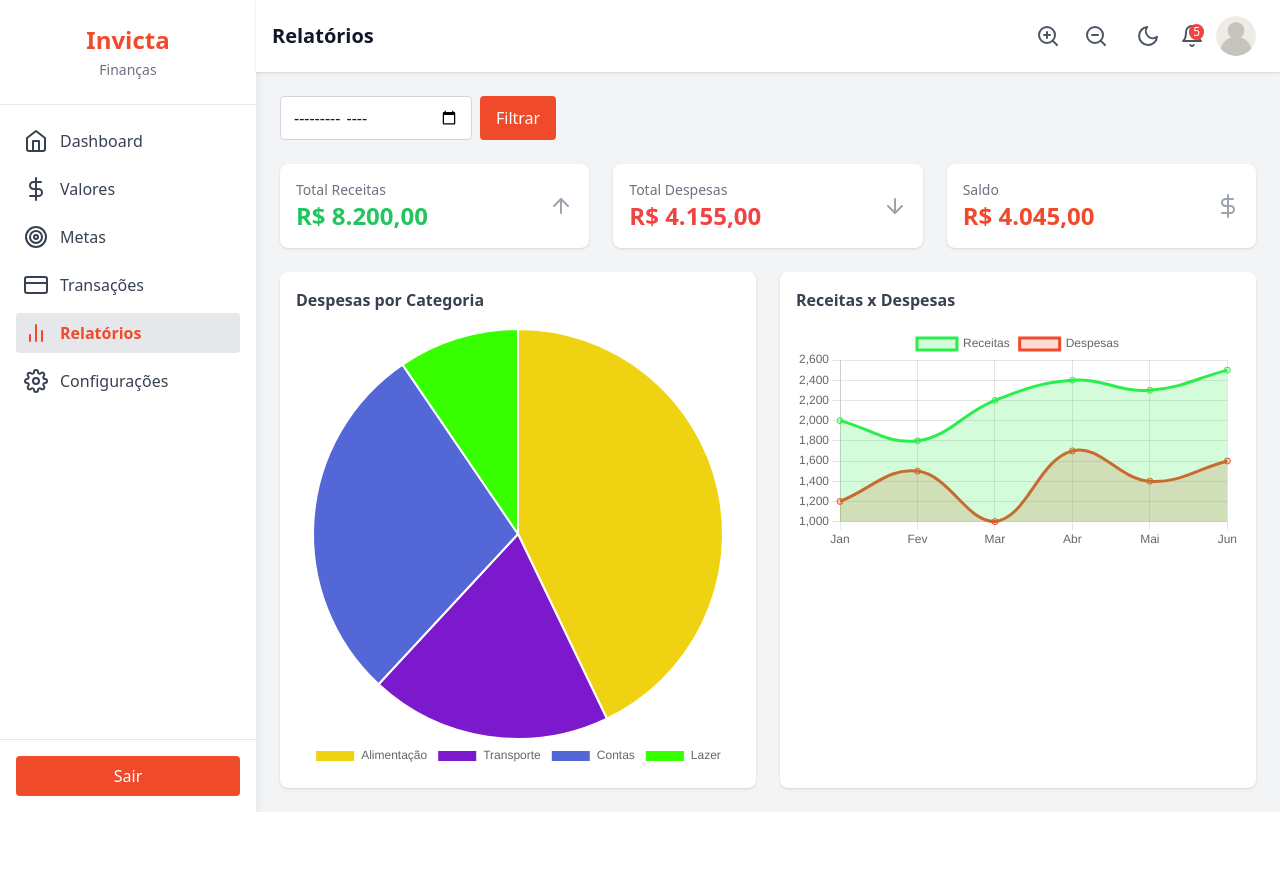
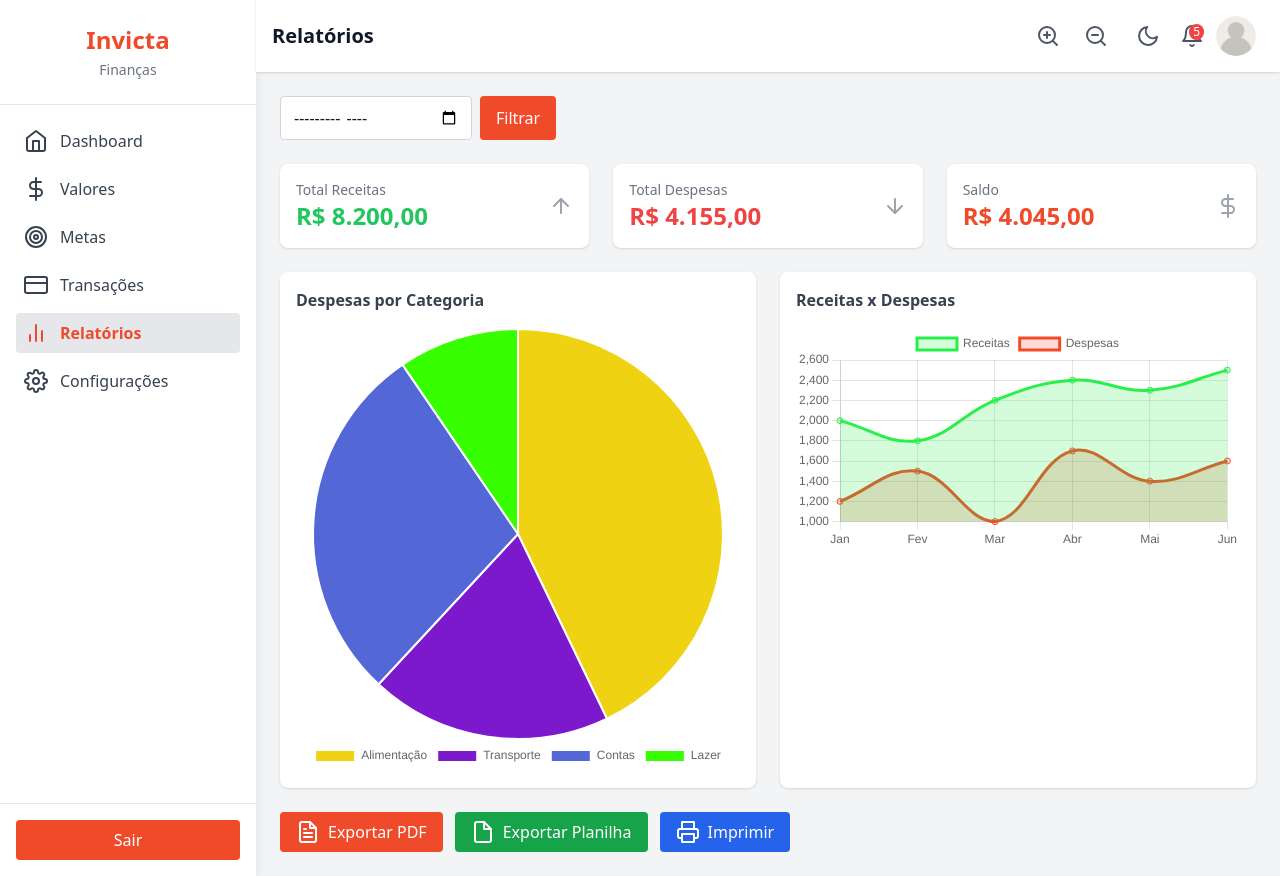
Before and after one commit to joaorjribeiro/invicta-financas, a PHP site: page /relatorios.php in a window 1280 px wide. Before the commit the page ends 812 px from the top, so only its background shows below. Run offline with PHP 8.4, Linux system fonts and the light colour scheme; the visitor is signed in with stand-in values (Sample User, id 1); data that the repository does not hold is empty; some libraries are stand-ins or nearby versions.

Commit message:
Pequenas correções na index e adição de botões em relatorios

```diff
--- a/pages/relatorios.php
+++ b/pages/relatorios.php
@@ -98,6 +98,7 @@
                 </div>
             </div>
 
+
             <!-- Cards resumo -->
             <div class="grid grid-cols-1 md:grid-cols-3 gap-6">
                 <div class="bg-white dark:bg-gray-800 p-4 rounded-lg shadow flex items-center justify-between">
@@ -134,8 +135,35 @@
                     <canvas id="receitasDespesasChart" class="w-full h-64"></canvas>
                 </div>
             </div>
+
+            <!-- Botões de Exportação -->
+            <div class="flex flex-wrap gap-3 mt-4">
+
+                <button
+                    class="flex items-center gap-2 bg-crimson-500 text-white px-4 py-2 rounded hover:bg-crimson-600 transition">
+                    <i data-feather="file-text"></i>
+                    Exportar PDF
+                </button>
+
+                <button
+                    class="flex items-center gap-2 bg-green-600 text-white px-4 py-2 rounded hover:bg-green-700 transition">
+                    <i data-feather="file"></i>
+                    Exportar Planilha
+                </button>
+
+                <button
+                    class="flex items-center gap-2 bg-blue-600 text-white px-4 py-2 rounded hover:bg-blue-700 transition">
+                    <i data-feather="printer"></i>
+                    Imprimir
+                </button>
+
+            </div>
+
         </main>
     </div>
+
+
+
 
     <!-- Scripts -->
     <script>
```
Also changed, not shown: pages/index.php (+7 -4 lines).
